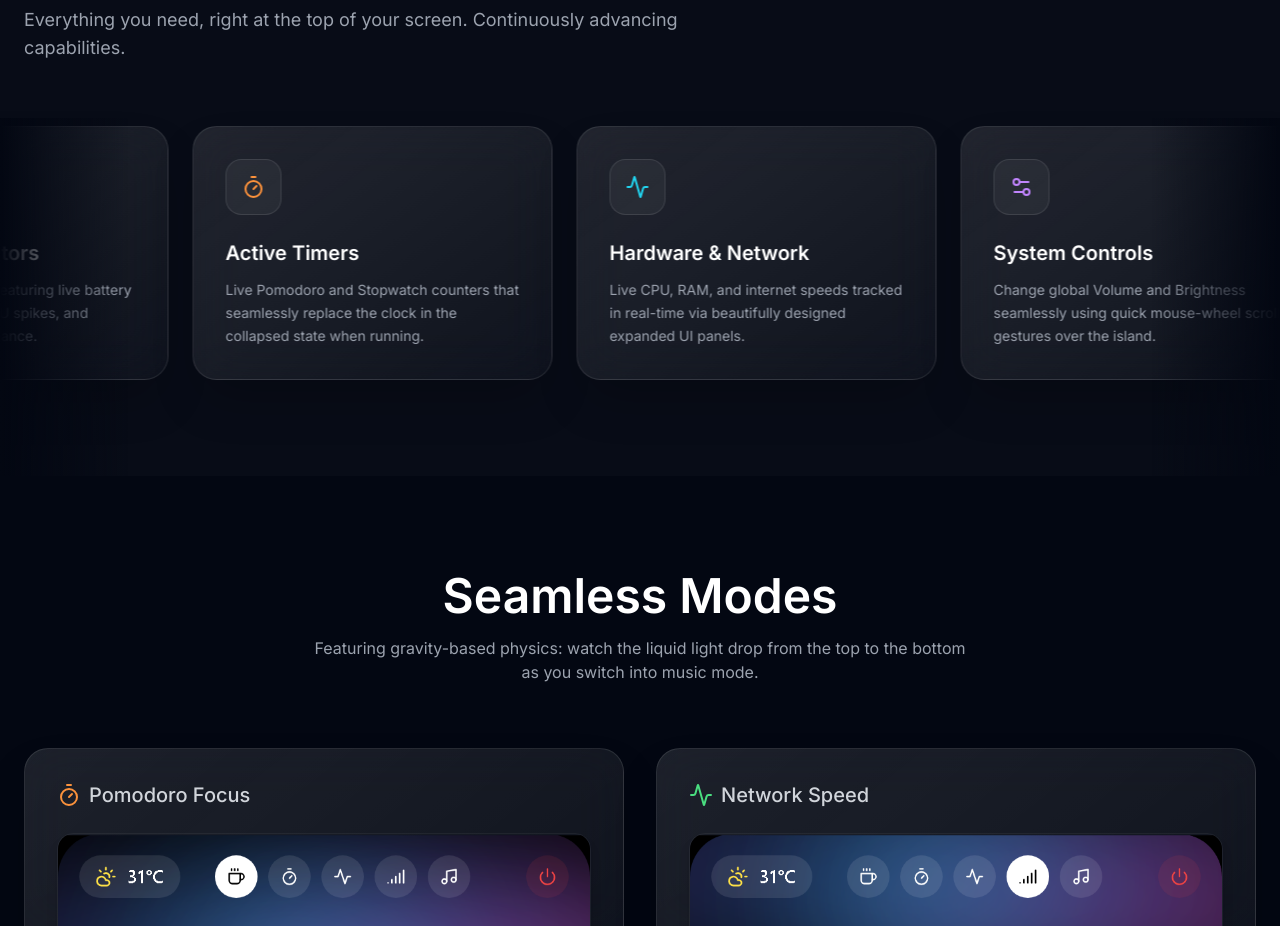
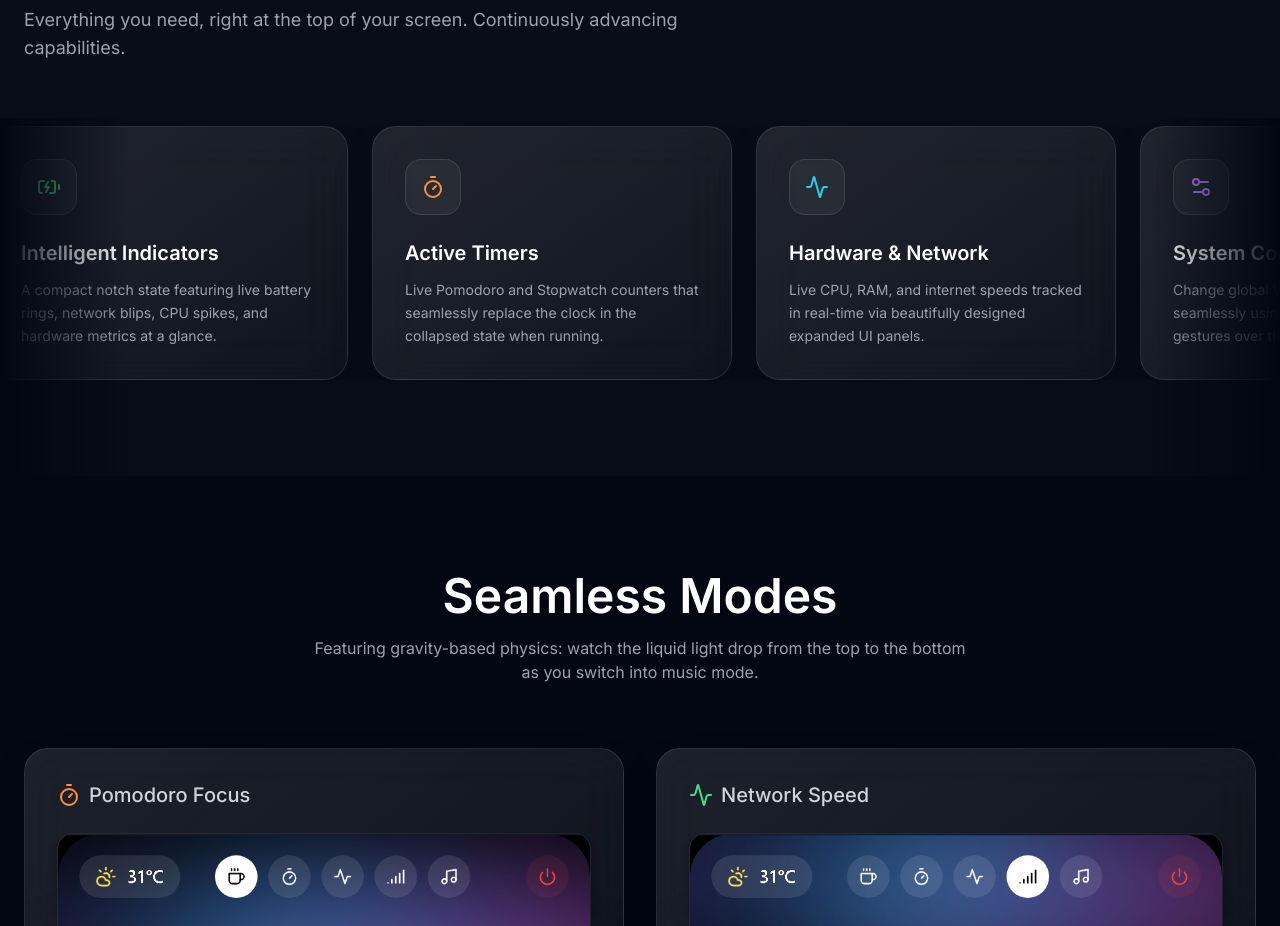
Before and after one commit to Avenger11764/Dynamic_island, a React (Vite) app in the folder website/: page / in a window 1280 px wide. Shown: the part 1300-2226 px from the top of the page. Built offline with nearby package versions, Linux system fonts and the light colour scheme; a web font is replaced by a local one.

Commit message:
Enhance infinite auto-marquee to fully support native manual drag/swipe interactions

```diff
--- a/website/src/App.jsx
+++ b/website/src/App.jsx
@@ -1,9 +1,50 @@
-import React, { useRef } from 'react';
+import React, { useRef, useState, useEffect } from 'react';
 import { motion } from 'framer-motion';
 import { Download, MonitorPlay, Activity, Timer, Settings2, ShieldCheck, ChevronRight, BatteryCharging, Layers, Sun } from 'lucide-react';
 
 function App() {
   const carouselRef = useRef(null);
+  const [isHovered, setIsHovered] = useState(false);
+  const [isDragging, setIsDragging] = useState(false);
+  const dragStartX = useRef(0);
+  const dragScrollLeft = useRef(0);
+
+  useEffect(() => {
+    let animationFrameId;
+    const el = carouselRef.current;
+
+    const scroll = () => {
+      if (el && !isHovered && !isDragging) {
+        el.scrollLeft += 1;
+        // Infinite loop: jump back to start when halfway through (the duplicate set)
+        if (el.scrollLeft >= el.scrollWidth / 2) {
+           el.scrollLeft = 0;
+        }
+      }
+      animationFrameId = requestAnimationFrame(scroll);
+    };
+
+    animationFrameId = requestAnimationFrame(scroll);
+    return () => cancelAnimationFrame(animationFrameId);
+  }, [isHovered, isDragging]);
+
+  const handleMouseDown = (e) => {
+    setIsDragging(true);
+    dragStartX.current = e.pageX - carouselRef.current.offsetLeft;
+    dragScrollLeft.current = carouselRef.current.scrollLeft;
+  };
+
+  const handleMouseMove = (e) => {
+    if (!isDragging) return;
+    e.preventDefault();
+    const x = e.pageX - carouselRef.current.offsetLeft;
+    const walk = (x - dragStartX.current) * 1.5;
+    carouselRef.current.scrollLeft = dragScrollLeft.current - walk;
+  };
+
+  const handleMouseUpOrLeave = () => {
+    setIsDragging(false);
+  };
 
   const features = [
     {
@@ -150,8 +191,16 @@ function App() {
         <div className="absolute left-0 top-0 bottom-0 w-12 md:w-32 bg-gradient-to-r from-[#030712] to-transparent z-10 pointer-events-none mt-[280px]" />
         <div className="absolute right-0 top-0 bottom-0 w-12 md:w-32 bg-gradient-to-l from-[#030712] to-transparent z-10 pointer-events-none mt-[280px]" />
 
-        <div className="flex w-full">
-          <div className="flex gap-6 px-3 w-max animate-marquee hover:pause-animation">
+        <div
+          className="flex w-full overflow-x-auto cursor-grab active:cursor-grabbing [&::-webkit-scrollbar]:hidden [-ms-overflow-style:none] [scrollbar-width:none]"
+          ref={carouselRef}
+          onMouseEnter={() => setIsHovered(true)}
+          onMouseLeave={() => { setIsHovered(false); handleMouseUpOrLeave(); }}
+          onMouseDown={handleMouseDown}
+          onMouseMove={handleMouseMove}
+          onMouseUp={handleMouseUpOrLeave}
+        >
+          <div className="flex gap-6 px-6 w-max">
             {[...features, ...features].map((feature, i) => (
               <div
                 key={i}
```
